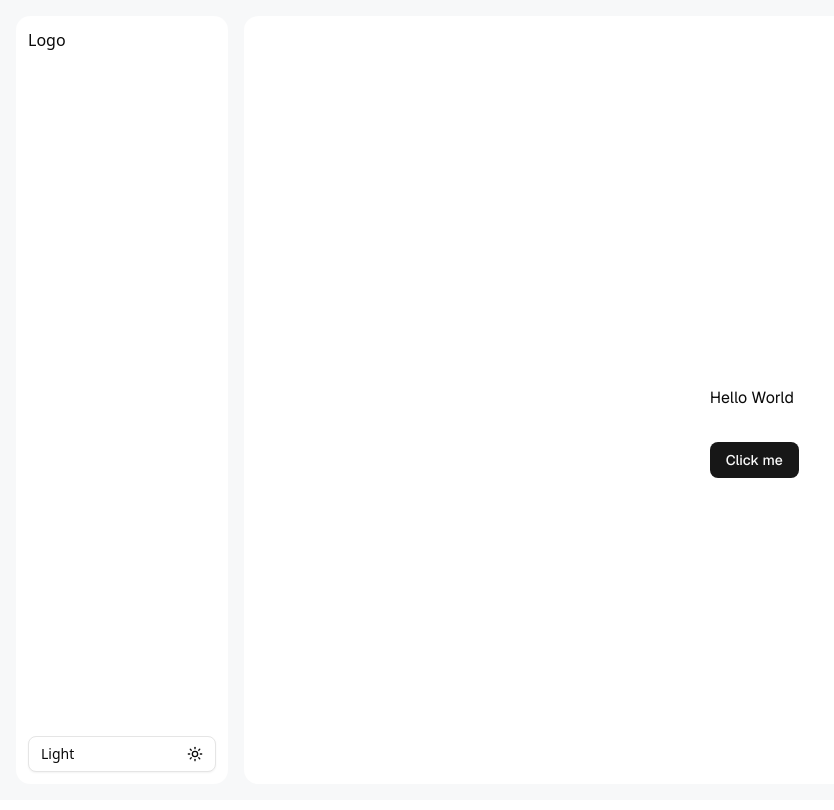
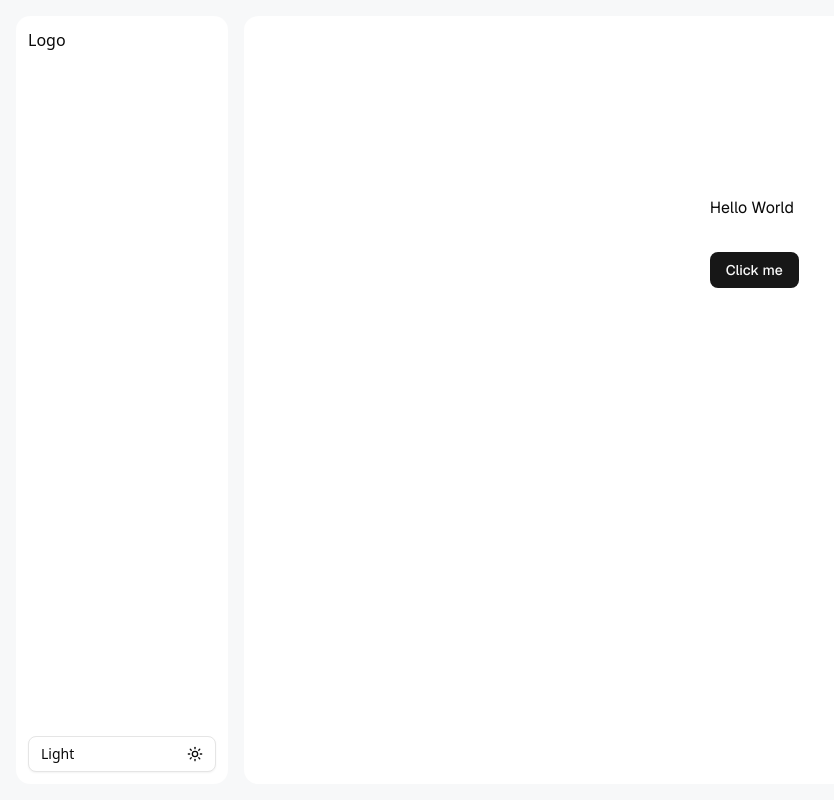
Before and after one commit to hellstromsamuel/nextjs-react-scalable-architecture, a Next.js app: page / in a window 1280 px wide. Shown: the top 810 px of the page, without its empty margins (0-834 px from the left). Built offline with nearby package versions, Linux system fonts and the light colour scheme.

Commit message:
Refactor Home component layout by removing unnecessary grid row definition

```diff
--- a/src/app/page.tsx
+++ b/src/app/page.tsx
@@ -2,7 +2,7 @@
 
 export default function Home() {
   return (
-    <div className="font-sans grid grid-rows-[20px_1fr_20px] items-center justify-items-center min-h-screen p-8 pb-20 gap-16 sm:p-20">
+    <div className="font-sans grid grid-rows-[20px_1fr_20px] items-center justify-items-center p-8 pb-20 gap-16 sm:p-20">
       <main className="flex flex-col gap-[32px] row-start-2 items-center sm:items-start">
         <h1>Hello World</h1>
 
```
